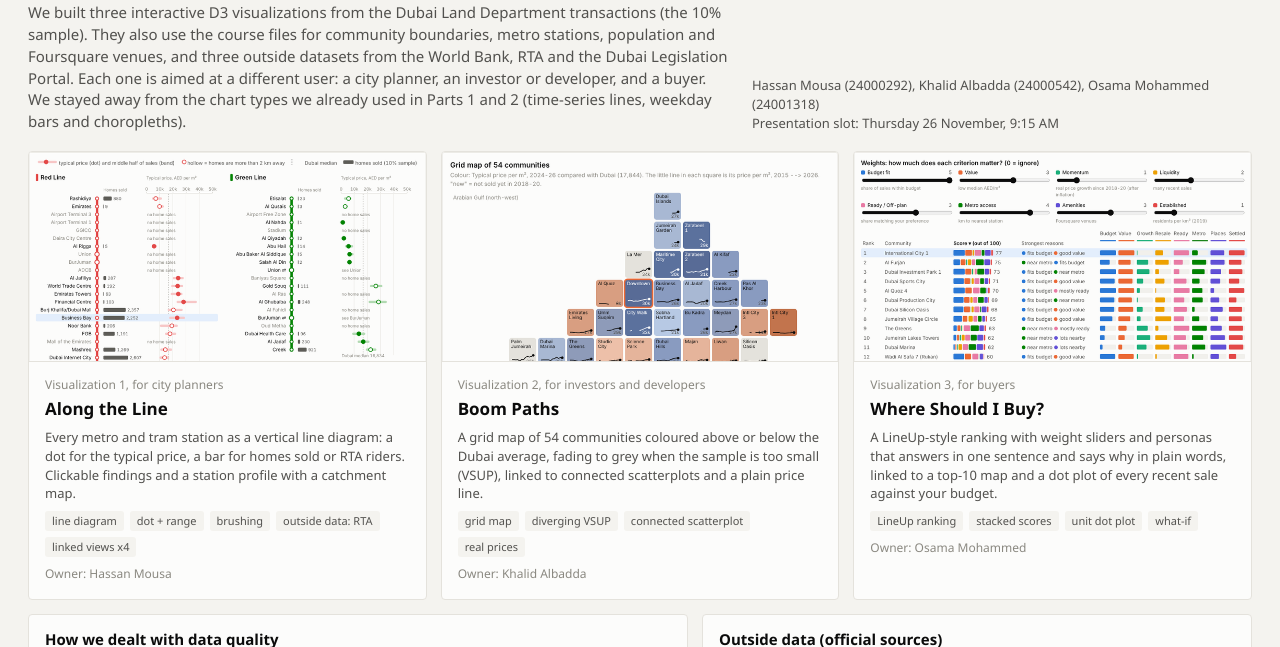
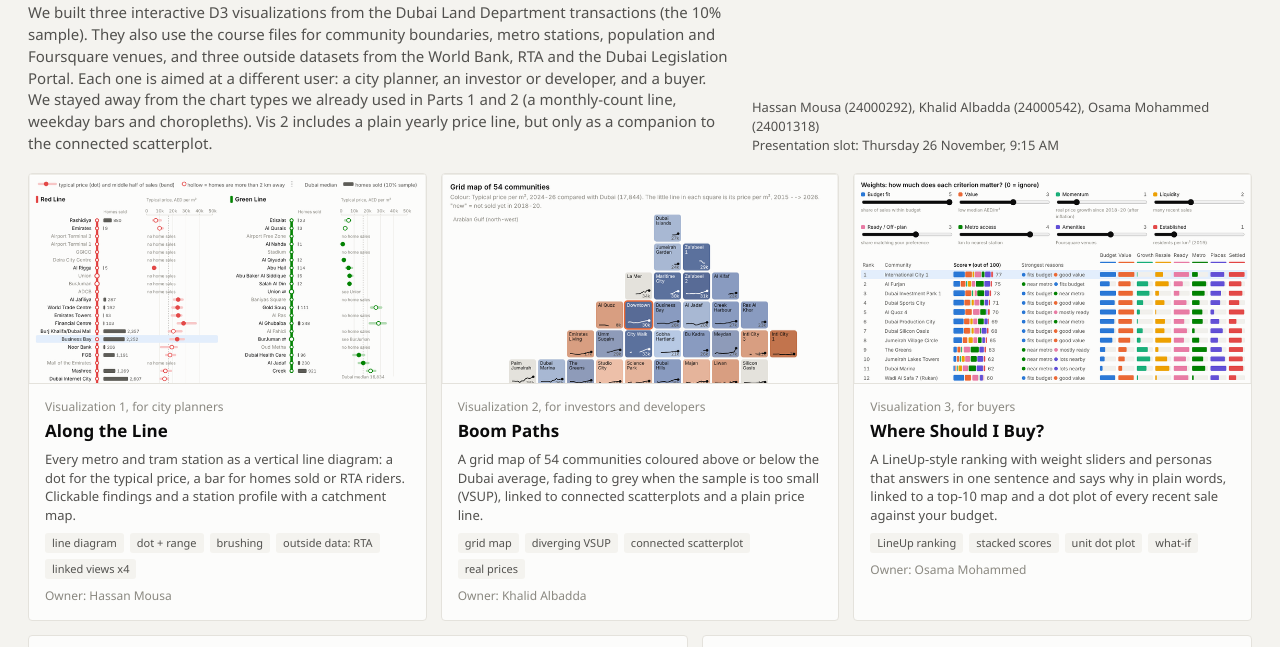
Before and after one commit to Hm2k7/Data-Visualization-Project-Part-3-Dubai-Land-Department-Dataset, a plain HTML site: page index.html in a window 1280 px wide. Shown: the part 85-732 px from the top of the page. Drawn offline with nearby package versions, Linux system fonts and the light colour scheme.

Commit message:
Update index.html

```diff
--- a/index.html
+++ b/index.html
@@ -37,7 +37,7 @@
     <div>
       <div class="kicker">CS333 Introduction to Data Visualization, Project Part 3, Group 3</div>
       <h1 style="font-size:30px">Dubai real estate, three new ways to look at it</h1>
-      <p class="lede" style="margin-bottom:0">We built three interactive D3 visualizations from the Dubai Land Department transactions (the 10% sample). They also use the course files for community boundaries, metro stations, population and Foursquare venues, and three outside datasets from the World Bank, RTA and the Dubai Legislation Portal. Each one is aimed at a different user: a city planner, an investor or developer, and a buyer. We stayed away from the chart types we already used in Parts 1 and 2 (time-series lines, weekday bars and choropleths).</p>
+      <p class="lede" style="margin-bottom:0">We built three interactive D3 visualizations from the Dubai Land Department transactions (the 10% sample). They also use the course files for community boundaries, metro stations, population and Foursquare venues, and three outside datasets from the World Bank, RTA and the Dubai Legislation Portal. Each one is aimed at a different user: a city planner, an investor or developer, and a buyer. We stayed away from the chart types we already used in Parts 1 and 2 (a monthly-count line, weekday bars and choropleths). Vis 2 includes a plain yearly price line, but only as a companion to the connected scatterplot.</p>
     </div>
     <div class="team">Hassan Mousa (24000292), Khalid Albadda (24000542), Osama Mohammed (24001318)<br>Presentation slot: Thursday 26 November, 9:15 AM</div>
   </div>
```
